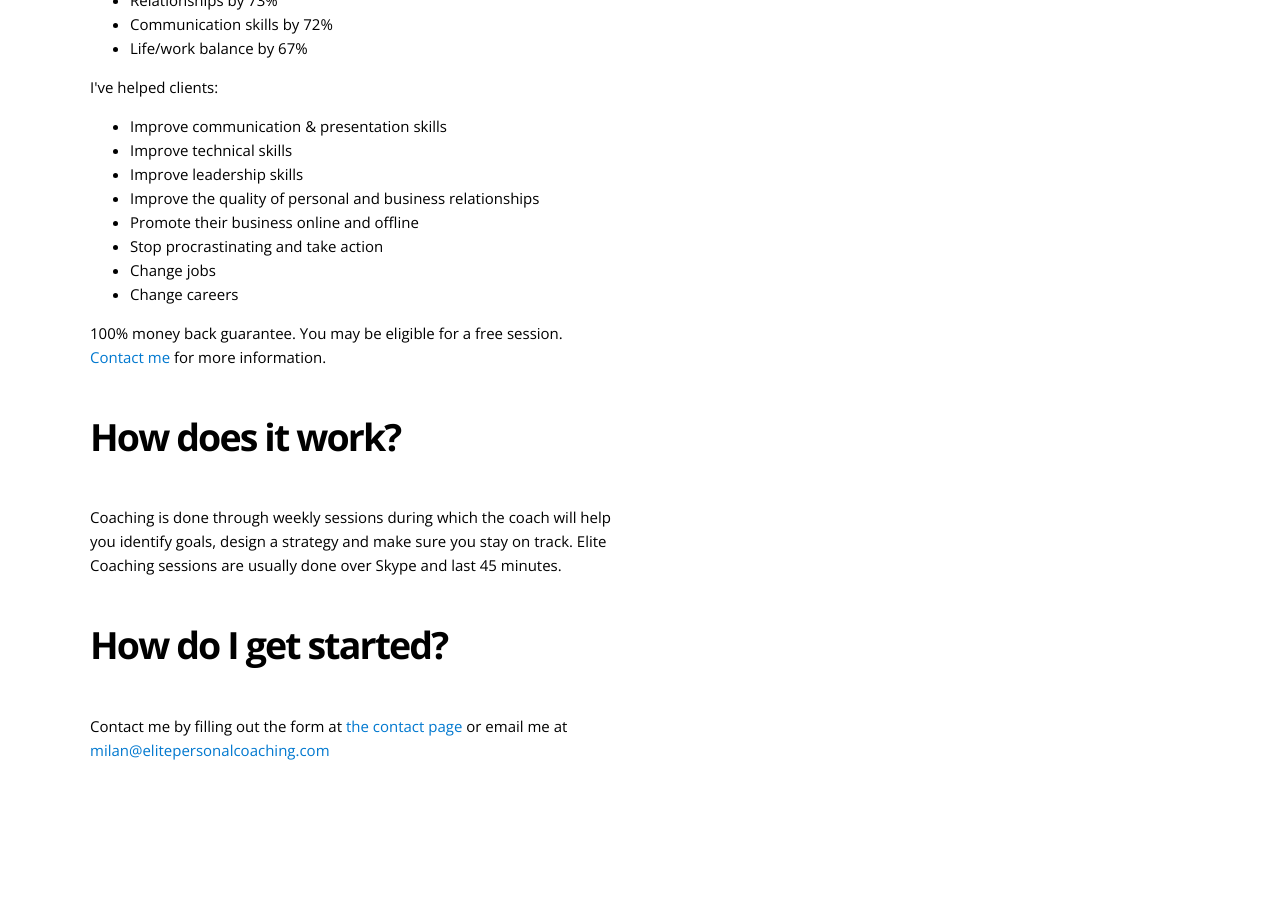
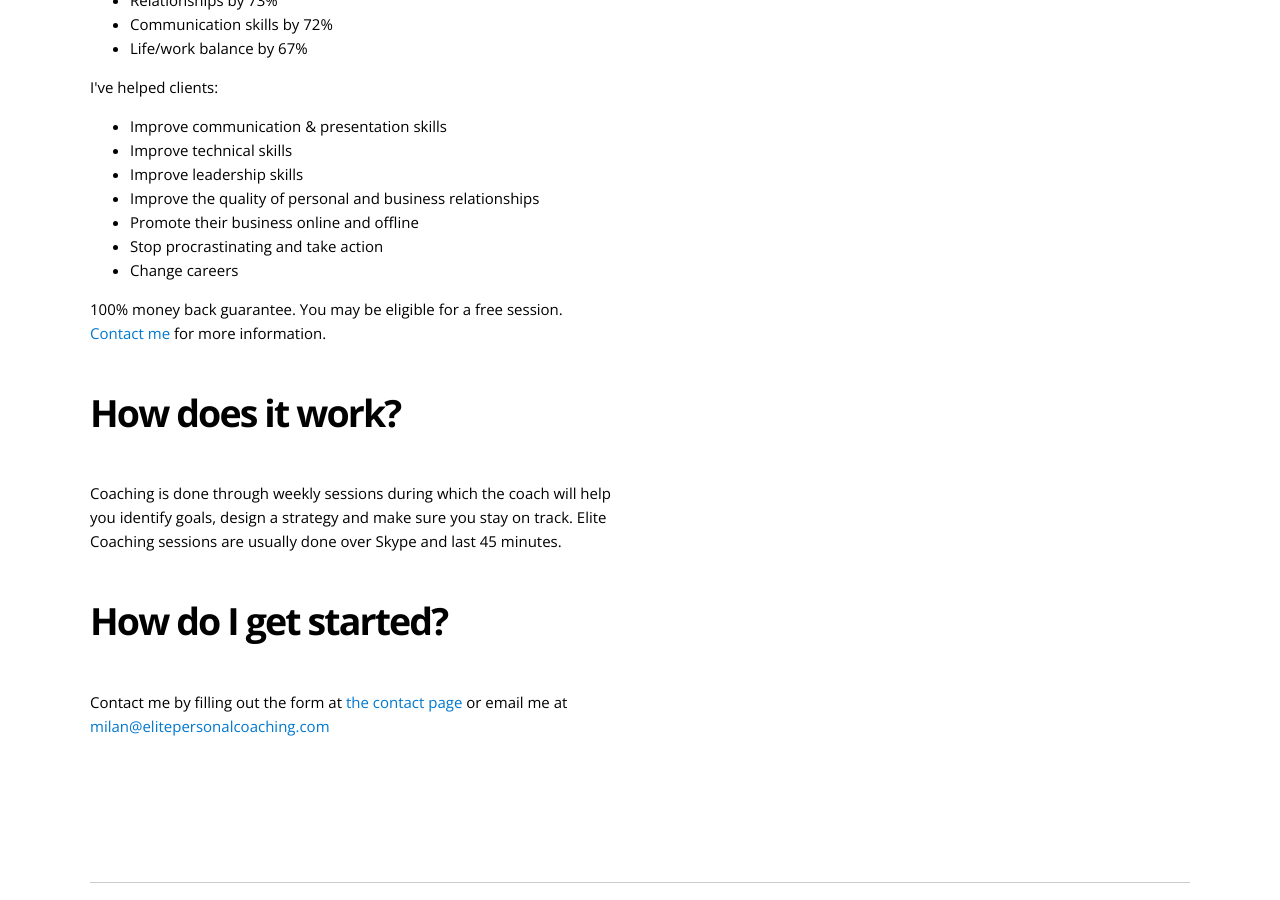
Before and after one commit to milandobrota/elitecoaching, a Jekyll site: the page index.html, which Jekyll copies as it is, in a window 1280 px wide and 900 px high, scrolled down 735 px. Built offline with Jekyll 4.4.1, drawn with Linux system fonts in a browser that asks for light colours; Markdown is read by kramdown in place of the engine named in the settings.

Commit message:
removing redundant info

```diff
--- a/index.html
+++ b/index.html
@@ -95,7 +95,6 @@
             <li>Improve the quality of personal and business relationships</li>
             <li>Promote their business online and offline</li>
             <li>Stop procrastinating and take action</li>
-            <li>Change jobs</li>
             <li>Change careers</li>
           </ul>
         </p>
--- a/public/index.html
+++ b/public/index.html
@@ -95,7 +95,6 @@
             <li>Improve the quality of personal and business relationships</li>
             <li>Promote their business online and offline</li>
             <li>Stop procrastinating and take action</li>
-            <li>Change jobs</li>
             <li>Change careers</li>
           </ul>
         </p>
```
